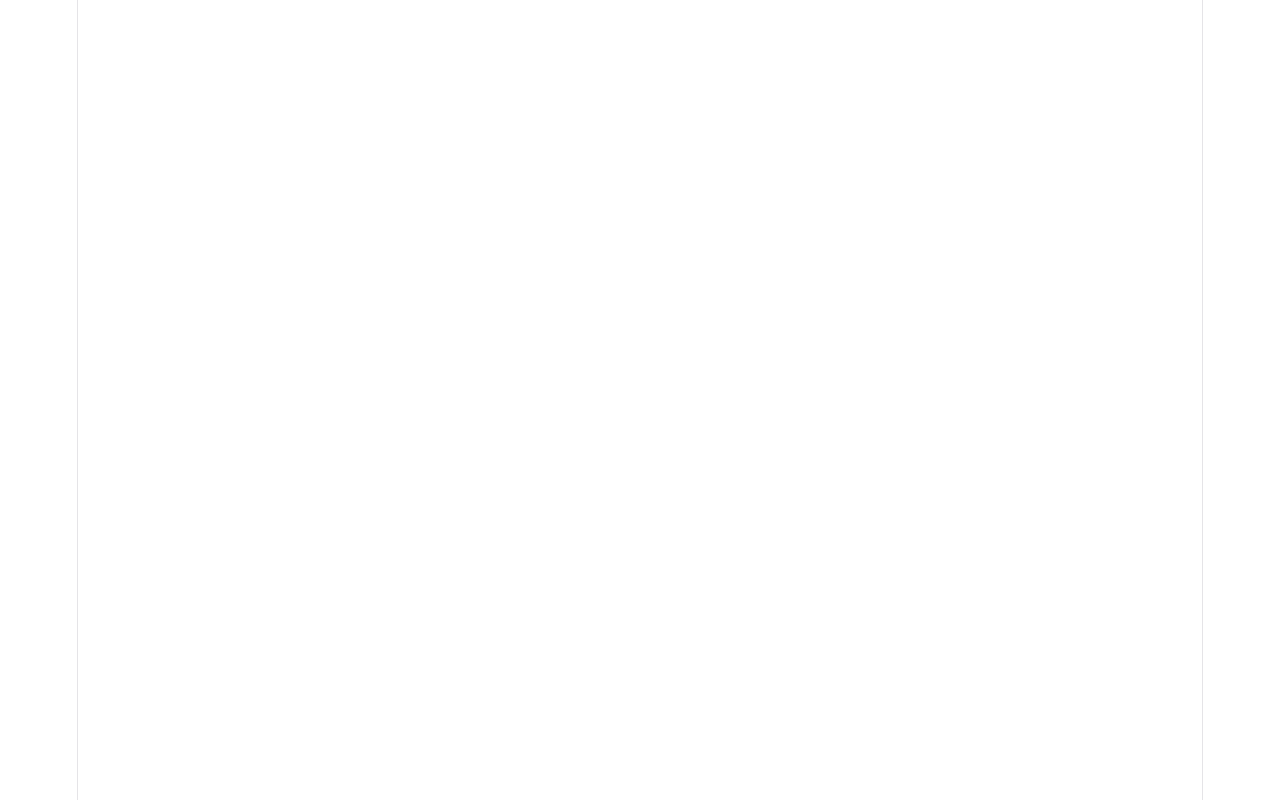
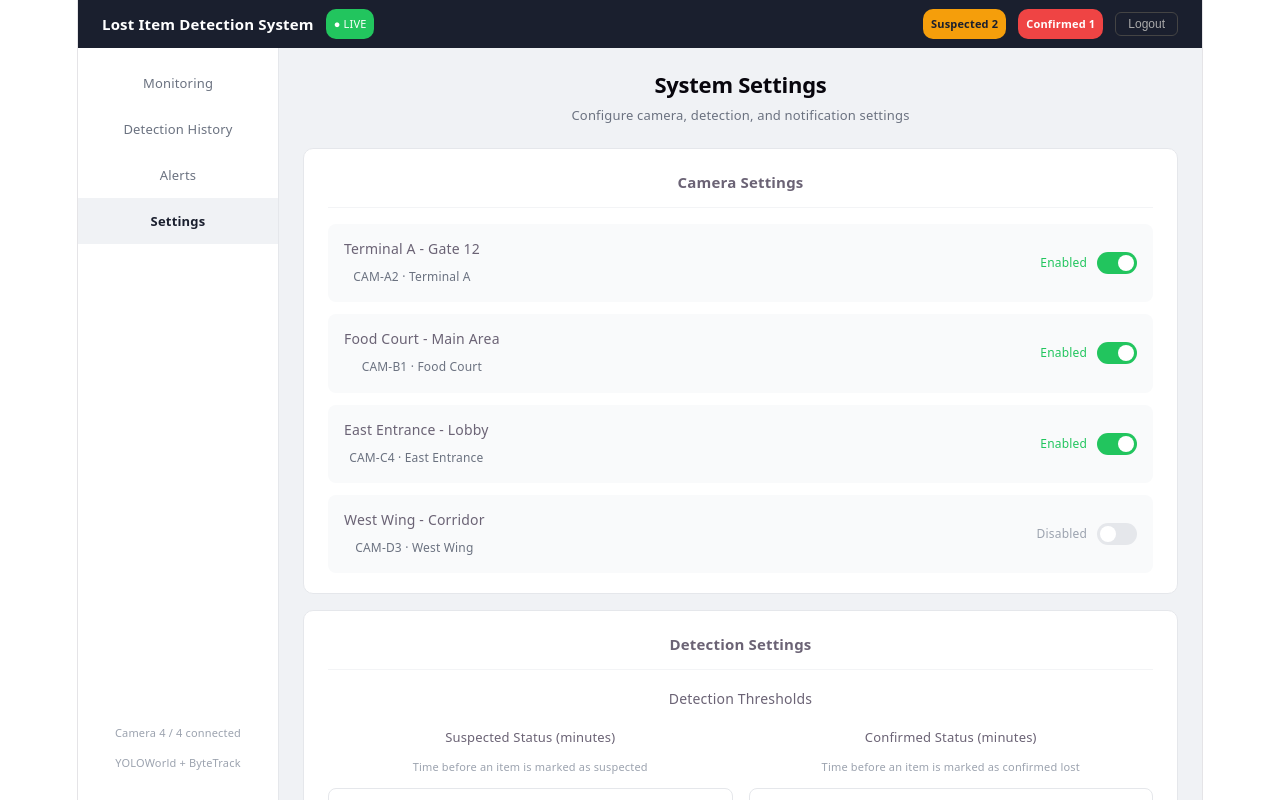
Before and after one commit to SKHU-AI-Projects-Archive/2026-1-Capstone-T01-easyfind-lost-n-found, a React app in the folder frontend/: page /settings in a window 1280 px wide. Before the commit this address had no page. Built offline with nearby package versions, Linux system fonts and the light colour scheme; the HTML template or start-up script is replaced by a standard one.

Commit message:
feat: add Settings page

```diff
--- a/frontend/src/App.jsx
+++ b/frontend/src/App.jsx
@@ -3,6 +3,7 @@ import Login from './pages/Login'
 import Dashboard from './pages/dashboard'
 import DetectionHistory from './pages/DetectionHistory'
 import Alerts from './pages/Alerts'
+import Settings from './pages/Settings'
 import Layout from './Layout'
 
 function App() {
@@ -13,6 +14,7 @@ function App() {
         <Route path="/dashboard" element={<Layout><Dashboard /></Layout>} />
         <Route path="/detection-history" element={<Layout><DetectionHistory /></Layout>} />
         <Route path="/alerts" element={<Layout><Alerts /></Layout>} />
+        <Route path="/settings" element={<Layout><Settings /></Layout>} />
       </Routes>
     </BrowserRouter>
   )
--- /dev/null
+++ b/frontend/src/pages/Settings.jsx
@@ -0,0 +1,163 @@
+import { useState } from 'react'
+
+function Settings() {
+  const [cameras, setCameras] = useState([
+    { id: 'CAM-A2', name: 'Terminal A - Gate 12', location: 'Terminal A', enabled: true },
+    { id: 'CAM-B1', name: 'Food Court - Main Area', location: 'Food Court', enabled: true },
+    { id: 'CAM-C4', name: 'East Entrance - Lobby', location: 'East Entrance', enabled: true },
+    { id: 'CAM-D3', name: 'West Wing - Corridor', location: 'West Wing', enabled: false },
+  ])
+  const [suspectedTime, setSuspectedTime] = useState(5)
+  const [confirmedTime, setConfirmedTime] = useState(10)
+  const [objectTypes, setObjectTypes] = useState({ Backpack: true, Handbag: true, Luggage: true, Coat: true })
+  const [adminAlerts, setAdminAlerts] = useState(true)
+  const [alertSound, setAlertSound] = useState(true)
+
+  const toggleCamera = (id) => {
+    setCameras(cameras.map(c => c.id === id ? { ...c, enabled: !c.enabled } : c))
+  }
+
+  const toggleObject = (type) => {
+    setObjectTypes({ ...objectTypes, [type]: !objectTypes[type] })
+  }
+
+  const sectionStyle = {
+    background: 'white',
+    border: '1px solid #e5e7eb',
+    borderRadius: '10px',
+    padding: '20px 24px',
+    marginBottom: '16px',
+  }
+
+  const sectionTitle = {
+    fontSize: '15px',
+    fontWeight: '600',
+    marginBottom: '16px',
+    paddingBottom: '12px',
+    borderBottom: '1px solid #f3f4f6',
+  }
+
+  const toggleStyle = (enabled) => ({
+    width: '40px',
+    height: '22px',
+    borderRadius: '11px',
+    background: enabled ? '#22c55e' : '#e5e7eb',
+    cursor: 'pointer',
+    position: 'relative',
+    transition: 'background 0.2s',
+    flexShrink: 0,
+  })
+
+  const toggleDotStyle = (enabled) => ({
+    position: 'absolute',
+    top: '3px',
+    left: enabled ? '21px' : '3px',
+    width: '16px',
+    height: '16px',
+    borderRadius: '50%',
+    background: 'white',
+    transition: 'left 0.2s',
+  })
+
+  return (
+    <div style={{ padding: '24px', overflow: 'auto', height: '100%' }}>
+      <h2 style={{ fontSize: '22px', fontWeight: '600', margin: '0 0 4px' }}>System Settings</h2>
+      <p style={{ color: '#6b7280', fontSize: '13px', margin: '0 0 20px' }}>Configure camera, detection, and notification settings</p>
+
+      {/* Camera Settings */}
+      <div style={sectionStyle}>
+        <div style={sectionTitle}>Camera Settings</div>
+        <div style={{ display: 'flex', flexDirection: 'column', gap: '12px' }}>
+          {cameras.map((cam) => (
+            <div key={cam.id} style={{ display: 'flex', alignItems: 'center', justifyContent: 'space-between', padding: '12px 16px', background: '#f9fafb', borderRadius: '8px' }}>
+              <div>
+                <div style={{ fontWeight: '500', fontSize: '14px' }}>{cam.name}</div>
+                <div style={{ fontSize: '12px', color: '#6b7280', marginTop: '2px' }}>{cam.id} · {cam.location}</div>
+              </div>
+              <div style={{ display: 'flex', alignItems: 'center', gap: '10px' }}>
+                <span style={{ fontSize: '12px', color: cam.enabled ? '#22c55e' : '#9ca3af' }}>{cam.enabled ? 'Enabled' : 'Disabled'}</span>
+                <div style={toggleStyle(cam.enabled)} onClick={() => toggleCamera(cam.id)}>
+                  <div style={toggleDotStyle(cam.enabled)}></div>
+                </div>
+              </div>
+            </div>
+          ))}
+        </div>
+      </div>
+
+      {/* Detection Settings */}
+      <div style={sectionStyle}>
+        <div style={sectionTitle}>Detection Settings</div>
+
+        <div style={{ marginBottom: '20px' }}>
+          <div style={{ fontWeight: '500', fontSize: '14px', marginBottom: '12px' }}>Detection Thresholds</div>
+          <div style={{ display: 'grid', gridTemplateColumns: '1fr 1fr', gap: '16px' }}>
+            <div>
+              <div style={{ fontSize: '13px', fontWeight: '500', marginBottom: '4px' }}>Suspected Status (minutes)</div>
+              <div style={{ fontSize: '11px', color: '#9ca3af', marginBottom: '8px' }}>Time before an item is marked as suspected</div>
+              <input type="number" value={suspectedTime} onChange={(e) => setSuspectedTime(e.target.value)} min="1" max="60" style={{ width: '100%', padding: '8px 12px', border: '1px solid #e5e7eb', borderRadius: '8px', fontSize: '14px', boxSizing: 'border-box' }} />
+            </div>
+            <div>
+              <div style={{ fontSize: '13px', fontWeight: '500', marginBottom: '4px' }}>Confirmed Status (minutes)</div>
+              <div style={{ fontSize: '11px', color: '#9ca3af', marginBottom: '8px' }}>Time before an item is marked as confirmed lost</div>
+              <input type="number" value={confirmedTime} onChange={(e) => setConfirmedTime(e.target.value)} min="1" max="60" style={{ width: '100%', padding: '8px 12px', border: '1px solid #e5e7eb', borderRadius: '8px', fontSize: '14px', boxSizing: 'border-box' }} />
+            </div>
+          </div>
+        </div>
+
+        <div>
+          <div style={{ fontWeight: '500', fontSize: '14px', marginBottom: '12px' }}>Object Types to Detect</div>
+          <div style={{ display: 'flex', gap: '10px', flexWrap: 'wrap' }}>
+            {Object.keys(objectTypes).map((type) => (
+              <div key={type} onClick={() => toggleObject(type)} style={{
+                padding: '8px 16px',
+                borderRadius: '20px',
+                border: `1px solid ${objectTypes[type] ? '#1a1f2e' : '#e5e7eb'}`,
+                background: objectTypes[type] ? '#1a1f2e' : 'white',
+                color: objectTypes[type] ? 'white' : '#6b7280',
+                fontSize: '13px',
+                cursor: 'pointer',
+                fontWeight: objectTypes[type] ? '600' : '400',
+              }}>{type}</div>
+            ))}
+          </div>
+        </div>
+      </div>
+
+      {/* Notification Settings */}
+      <div style={sectionStyle}>
+        <div style={sectionTitle}>Notification Settings</div>
+        <div style={{ display: 'flex', flexDirection: 'column', gap: '16px' }}>
+          {[
+            { label: 'Admin Alerts', desc: 'Receive notifications for all detected items', value: adminAlerts, toggle: () => setAdminAlerts(!adminAlerts) },
+            { label: 'Alert Sound', desc: 'Play sound when new alert is detected', value: alertSound, toggle: () => setAlertSound(!alertSound) },
+          ].map((item, i) => (
+            <div key={i} style={{ display: 'flex', alignItems: 'center', justifyContent: 'space-between' }}>
+              <div>
+                <div style={{ fontWeight: '500', fontSize: '14px' }}>{item.label}</div>
+                <div style={{ fontSize: '12px', color: '#9ca3af', marginTop: '2px' }}>{item.desc}</div>
+              </div>
+              <div style={toggleStyle(item.value)} onClick={item.toggle}>
+                <div style={toggleDotStyle(item.value)}></div>
+              </div>
+            </div>
+          ))}
+        </div>
+      </div>
+
+      {/* Save Button */}
+      <button onClick={() => alert('Settings saved!')} style={{
+        padding: '12px 32px',
+        background: '#1a1f2e',
+        color: 'white',
+        border: 'none',
+        borderRadius: '8px',
+        fontSize: '14px',
+        fontWeight: '600',
+        cursor: 'pointer',
+      }}>Save Settings</button>
+    </div>
+  )
+}
+
+export default Settings
```
